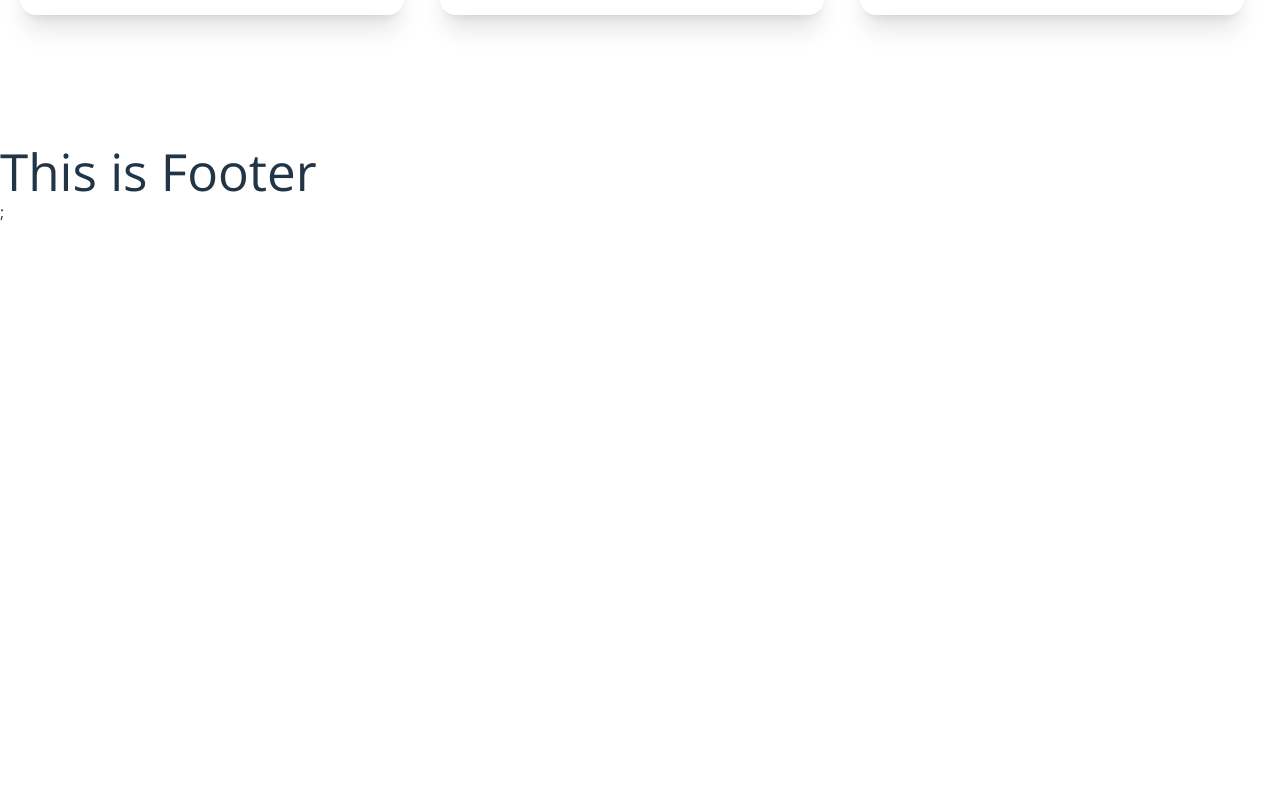
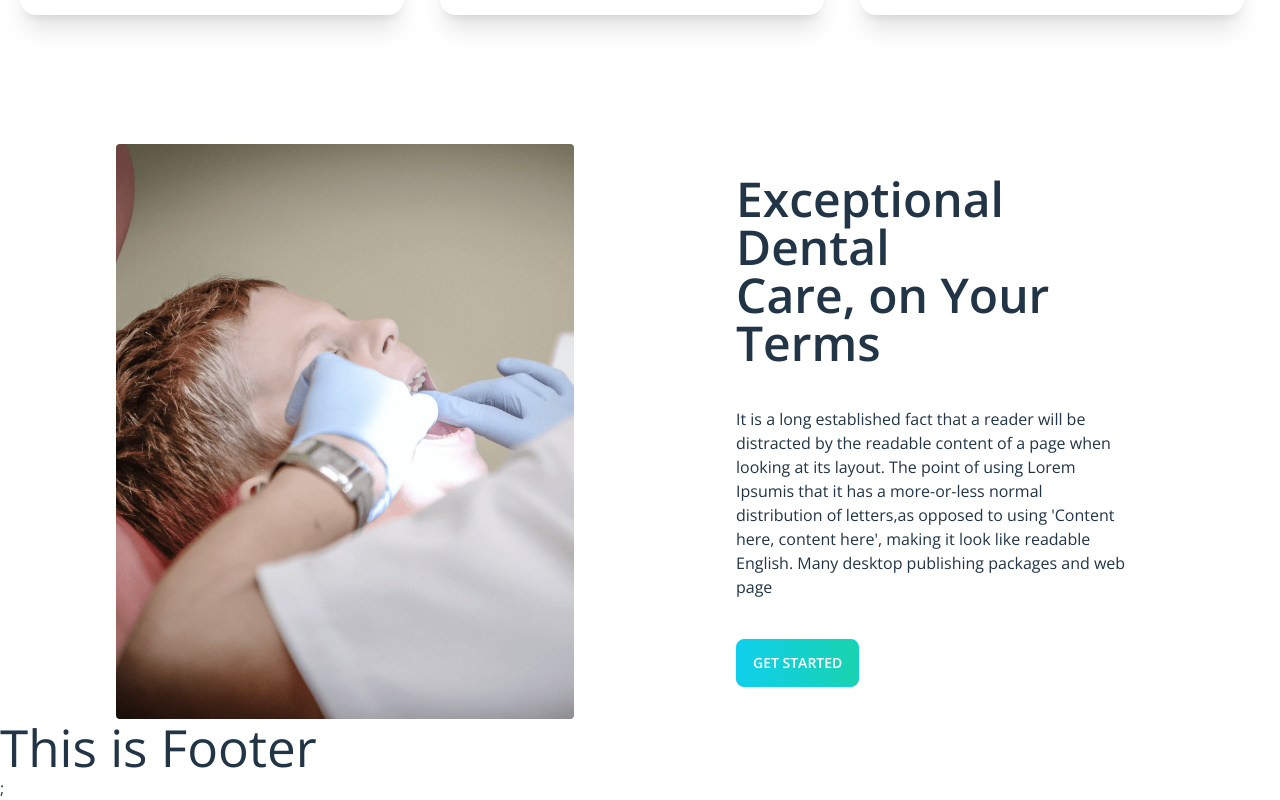
Before and after one commit to rezwanrahimr/Doctors-Portal-Client-Update, a React (Vite) app: page / in a window 1280 px wide. Shown: the part 1613-2413 px from the top of the page. Before the commit the page ends 1837 px from the top, so only its background shows below. Built offline with nearby package versions, Linux system fonts and the light colour scheme.

Commit message:
Exceptional section added

```diff
--- /dev/null
+++ b/src/Pages/Home/Exceptional/Exceptional.jsx
@@ -0,0 +1,38 @@
+import React from "react";
+import treatment from "../../../assets/images/treatment.png";
+
+const Exceptional = () => {
+  return (
+    <div className="card card-side  items-center px-2 md:px-24 grid grid-cols-1 md:grid-cols-2">
+      <div>
+        <img
+          className="rounded"
+          src={treatment}
+          alt="treatment"
+          width={"458px"}
+          height={"576px"}
+        />
+      </div>
+      <div className="card-body w-full  ps-24">
+        <h2 className="card-title text-5xl">
+          Exceptional Dental <br /> Care, on Your Terms
+        </h2>
+        <p className=" pt-8">
+          It is a long established fact that a reader will be distracted by the
+          readable content of a page when looking at its layout. The point of
+          using Lorem Ipsumis that it has a more-or-less normal distribution of
+          letters,as opposed to using 'Content here, content here', making it
+          look like readable English. Many desktop publishing packages and web
+          page
+        </p>
+        <div>
+          <button className="btn btn-primary bg-gradient-to-r from-primary to-secondary text-white mt-8">
+            GET STARTED
+          </button>
+        </div>
+      </div>
+    </div>
+  );
+};
+
+export default Exceptional;
--- a/src/Pages/Home/Home/Home.jsx
+++ b/src/Pages/Home/Home/Home.jsx
@@ -1,4 +1,5 @@
 import Banner from "../Banner/Banner";
+import Exceptional from "../Exceptional/Exceptional";
 import InfoCards from "../InfoCard/InfoCards";
 import Services from "../Services/Services";
 
@@ -8,6 +9,7 @@ const Home = () => {
       <Banner></Banner>
       <InfoCards></InfoCards>
       <Services></Services>
+      <Exceptional></Exceptional>
     </div>
   );
 };
```
